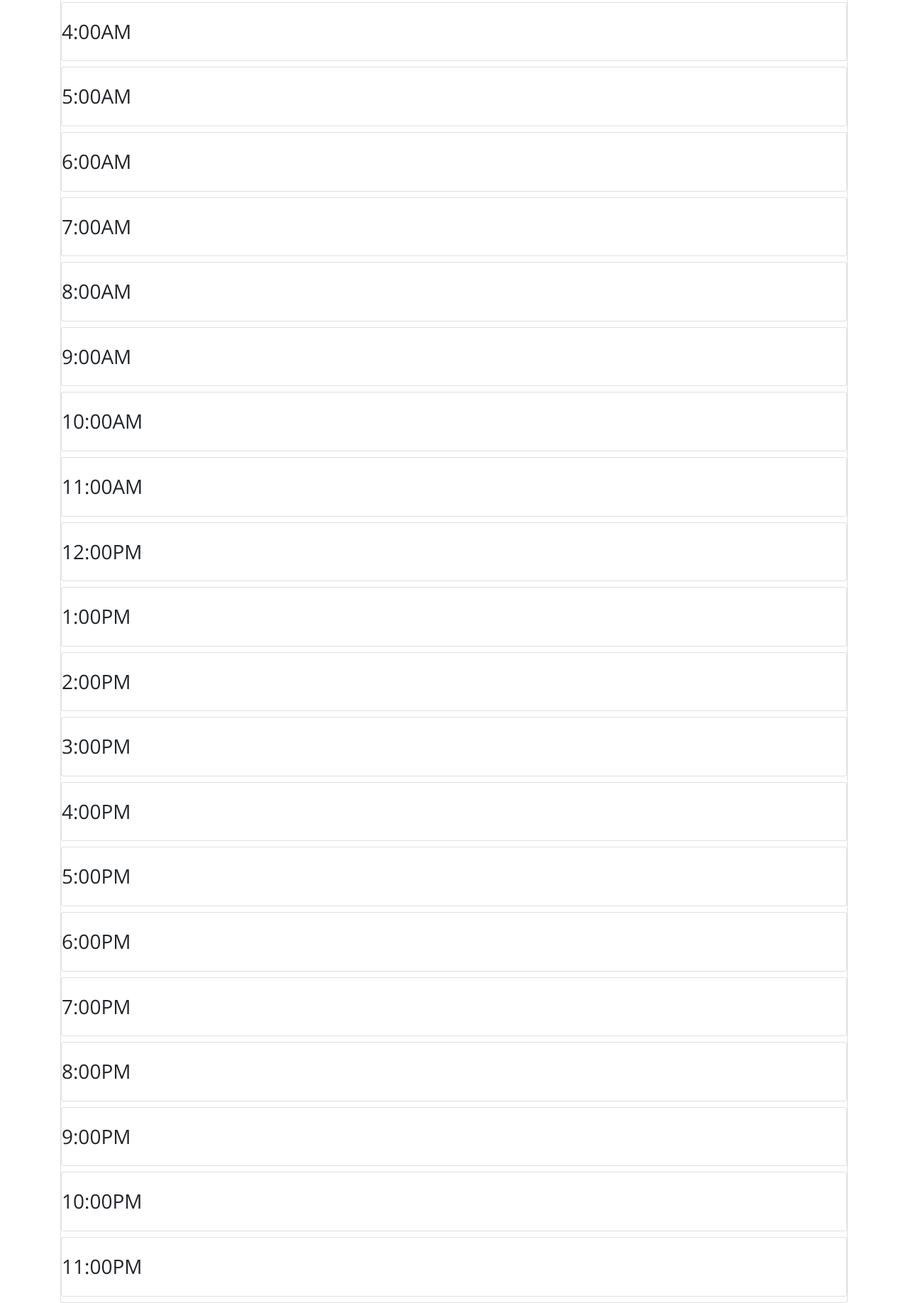
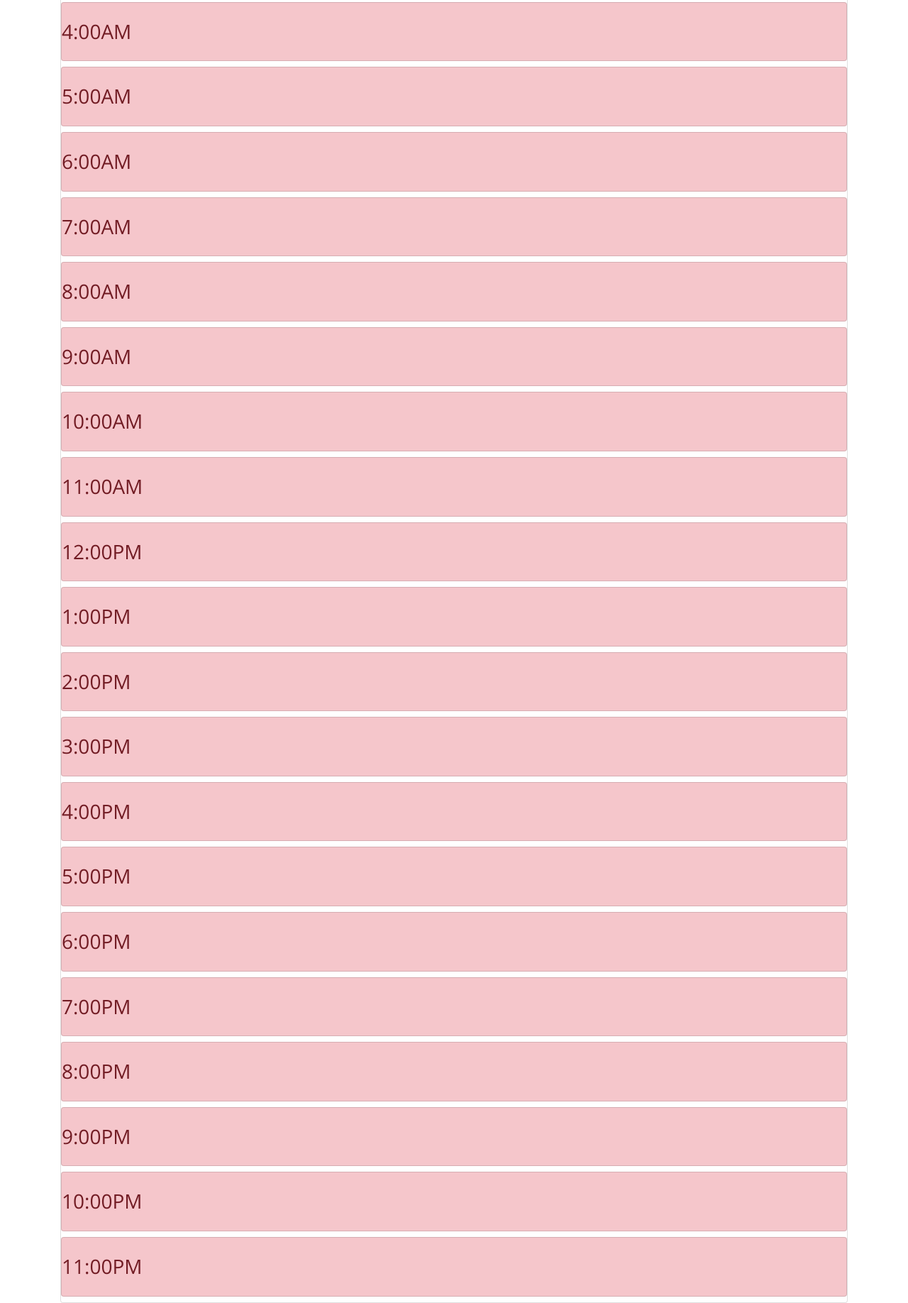
Before and after one commit to LoiT1020/Challenge-5, a plain HTML site: page index.html in a window 1280 px wide. Shown: the part 701-2537 px from the top of the page at 71% size. Drawn offline with nearby package versions, Linux system fonts and the light colour scheme.

Commit message:
update schedule

```diff
--- a/assets/js/script.js
+++ b/assets/js/script.js
@@ -4,14 +4,20 @@ var currenttime= moment();
 
 date.textContent= currenttime.format ("MMMM Do, YYYY - hh:mm A")
 
-/*var schedule= $()
-var time = ;
-if (moment().isAfter(time)) {
-    $(taskEl).addClass("list-group-item-secondary");
-  }
-else if (Math.abs(moment().diff(time, "hours")) =0) {
-    $(taskEl).addClass("list-group-item-danger");
-  }
-else if (Math.abs(moment().diff(time, "hours")) >1){
-    $(taskEl).addClass("list-group-item-success")
-};*/
+
+
+var schedule= $('span').text().trim();
+
+var time = moment(schedule,"hh:mm A","L");
+var attime= moment().format('hh:mm A');
+
+//via the linkhttps://stackoverflow.com/questions/23620498/comparing-two-times-with-moment-js
+var ftime= moment(time, 'hh:mma');
+var ctime=moment(attime, 'hh:mma');
+
+
+
+var yes= "you need to eat";
+if (ctime.isAfter(ftime)){
+    $("h3").addClass("list-group-item-danger");
+    console.log (yes)}
--- a/index.html
+++ b/index.html
@@ -30,30 +30,30 @@
     <div class="container">
       <!-- Timeblocks go here -->
       <div class="card w-100 ">
-        <h3 class="card header py-4" id="12:00AM">12:00AM</h3>
-        <h3 class="card header py-4" id="1:00AM">1:00AM</h3>
-        <h3 class="card header py-4" id="2:00AM">2:00AM</h3>
-        <h3 class="card header py-4" id="3:00AM">3:00AM</h3>
-        <h3 class="card header py-4" id="4:00AM">4:00AM</h3>
-        <h3 class="card header py-4" id="5:00AM">5:00AM</h3>
-        <h3 class="card header py-4" id="6:00AM">6:00AM</h3>
-        <h3 class="card header py-4" id="7:00AM">7:00AM</h3>
-        <h3 class="card header py-4" id="8:00AM">8:00AM</h3>
-        <h3 class="card header py-4" id="9:00AM">9:00AM</h3>
-        <h3 class="card header py-4" id="10:00AM">10:00AM</h3>
-        <h3 class="card header py-4" id="11:00AM">11:00AM</h3>
-        <h3 class="card header py-4" id="12:00PM">12:00PM</h3>
-        <h3 class="card header py-4" id="1:00PM">1:00PM</h3>
-        <h3 class="card header py-4" id="2:00PM">2:00PM</h3>
-        <h3 class="card header py-4" id="3:00PM">3:00PM</h3>
-        <h3 class="card header py-4" id="4:00PM">4:00PM</h3>
-        <h3 class="card header py-4" id="5:00PM">5:00PM</h3>
-        <h3 class="card header py-4" id="6:00PM">6:00PM</h3>
-        <h3 class="card header py-4" id="7:00PM">7:00PM</h3>
-        <h3 class="card header py-4" id="8:00PM">8:00PM</h3>
-        <h3 class="card header py-4" id="9:00PM">9:00PM</h3>
-        <h3 class="card header py-4" id="10:00PM">10:00PM</h3>
-        <h3 class="card header py-4" id="11:00PM">11:00PM</h3>
+        <h3 class="card header py-4"><span id="12:00 AM">12:00 AM</span></h3>
+        <h3 class="card header py-4"><span id="1:00 AM">1:00AM</span></h3>
+        <h3 class="card header py-4"><span id="2:00 AM">2:00AM</span></h3>
+        <h3 class="card header py-4"><span id="3:00 AM">3:00AM</span></h3>
+        <h3 class="card header py-4"><span id="4:00 AM">4:00AM</span></h3>
+        <h3 class="card header py-4"><span id="5:00 AM">5:00AM</span></h3>
+        <h3 class="card header py-4"><span id="6:00 AM">6:00AM</span></h3>
+        <h3 class="card header py-4"><span id="7:00 AM">7:00AM</span></h3>
+        <h3 class="card header py-4"><span id="8:00 AM">8:00AM</span></h3>
+        <h3 class="card header py-4"><span id="9:00 AM">9:00AM</span></h3>
+        <h3 class="card header py-4"><span id="10:00 AM">10:00AM</span></h3>
+        <h3 class="card header py-4"><span id="11:00 AM">11:00AM</span></h3>
+        <h3 class="card header py-4"><span id="12:00 PM">12:00PM</span></h3>
+        <h3 class="card header py-4"><span id="1:00 PM">1:00PM</span></h3>
+        <h3 class="card header py-4"><span id="2:00 PM">2:00PM</span></h3>
+        <h3 class="card header py-4"><span id="3:00 PM">3:00PM</span></h3>
+        <h3 class="card header py-4"><span id="4:00 PM">4:00PM</span></h3>
+        <h3 class="card header py-4"><span id="5:00 PM">5:00PM</span></h3>
+        <h3 class="card header py-4"><span id="6:00 PM">6:00PM</span></h3>
+        <h3 class="card header py-4"><span id="7:00 PM">7:00PM</span></h3>
+        <h3 class="card header py-4"><span id="8:00 PM">8:00PM</span></h3>
+        <h3 class="card header py-4"><span id="9:00 PM">9:00PM</span></h3>
+        <h3 class="card header py-4"><span id="10:00 PM">10:00PM</span></h3>
+        <h3 class="card header py-4"><span id="11:00 PM">11:00PM</span></h3>
 
       </div>
     </div>
```
